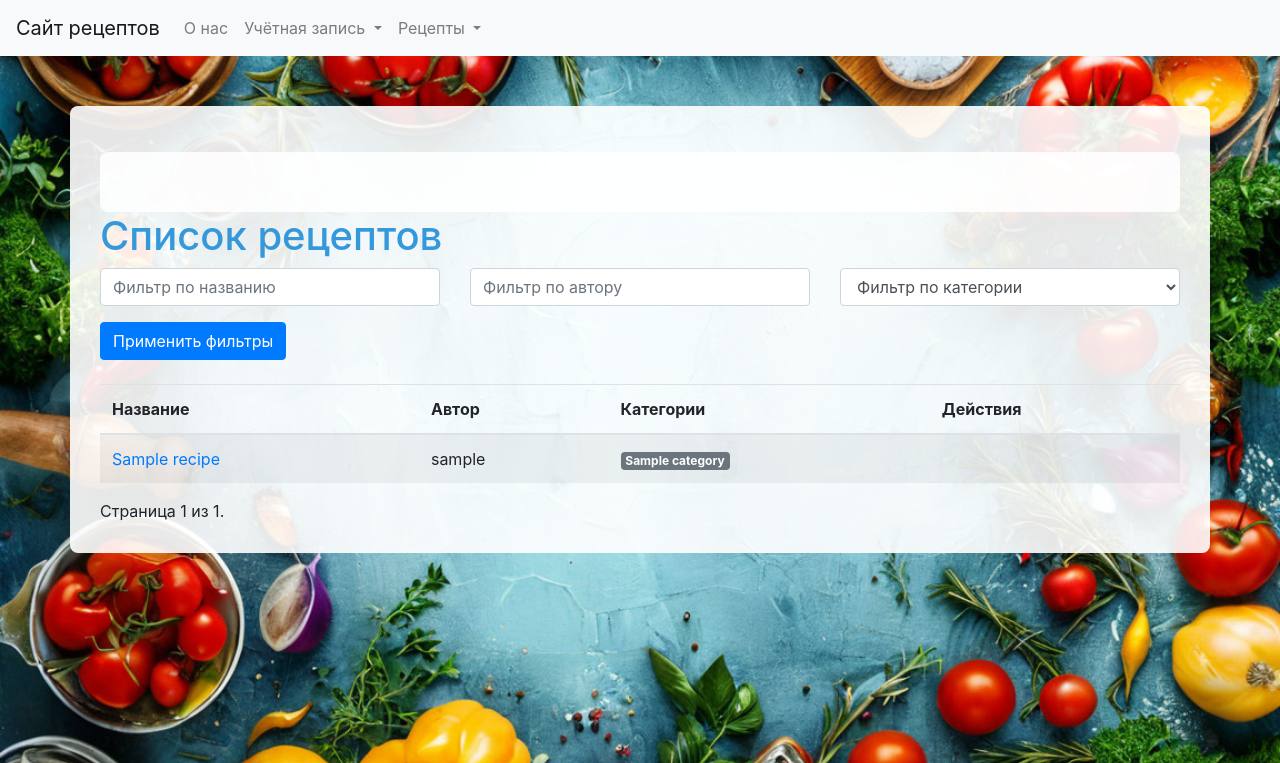
After one commit to Andreytsvl/Recire, a Django app: page /list-recipes/ in a window 1280 px wide. The commit adds this page. Shown: the top 763 px of the page. Run offline with Django 5.2, Linux system fonts and the light colour scheme; tables that the repository leaves empty hold one stand-in row (values such as "Sample post"); some libraries are stand-ins or nearby versions.

Commit message:
final commit

```diff
--- a/recipes/templates/base.html
+++ b/recipes/templates/base.html
@@ -11,13 +11,11 @@
 
     <style>
         body {
-
-          background-repeat: no-repeat;
-          background-attachment: fixed;
-          background-position: center center;
-          background-size: cover;
-
-          height: 100%;
+            background-repeat: no-repeat;
+            background-attachment: fixed;
+            background-position: center center;
+            background-size: cover;
+            height: 100%;
         }
         .container {
             margin-top: 50px;
@@ -36,7 +34,7 @@
 <body>
 
 <nav class="navbar navbar-expand-lg navbar-light bg-light">
-    <a class="navbar-brand" href="#">Сайт рецептов</a>
+    <a class="navbar-brand" href="{% url 'recipes:index' %}">Сайт рецептов</a>
     <button class="navbar-toggler" type="button" data-toggle="collapse" data-target="#navbarNav"
             aria-controls="navbarNav" aria-expanded="false" aria-label="Toggle navigation">
         <span class="navbar-toggler-icon"></span>
@@ -44,38 +42,40 @@
     <div class="collapse navbar-collapse" id="navbarNav">
         <ul class="navbar-nav">
             <li class="nav-item">
-                <a class="nav-link" href="{% url 'recipes:index' %}">Главная</a>
-            </li>
-            <li class="nav-item">
                 <a class="nav-link" href="{% url 'recipes:about' %}">О нас</a>
             </li>
-            <li class="nav-item">
-                <a class="nav-link" href="{% url 'user:registration' %}">Регистрация</a>
-            </li>
-            <li class="nav-item">
-                <a class="nav-link" href="{% url 'user:login' %}">Вход</a>
-            </li>
-            <li class="nav-item">
-                <a class="nav-link" href="{% url 'user:logout' %}">Выход</a>
-            </li>
-
-            <li class="nav-item"><a class="nav-link" href="{% url 'recipes:random_recipe' %}">Смотреть рецепты</a></li>
-            {% if request.user.is_authenticated %}
-            <li class="nav-item"><a class="nav-link" href="{% url 'recipes:create_recipe' %}">Добавить рецепт</a></li>
-            {% endif %}
             <li class="nav-item dropdown">
-                <a class="nav-link dropdown-toggle" href="#" id="profileDropdown" role="button" data-toggle="dropdown"
-                   aria-haspopup="true" aria-expanded="false">Мой профиль</a>
-                <div class="dropdown-menu" aria-labelledby="profileDropdown">
-                    <a class="dropdown-item" href="{% url 'user:profile' %}">Личный кабинет</a>
-                    {% if user.is_admin or user.is_staff %}
-                    <a class="dropdown-item text-black" href="{% url 'admin:index' %}">Админ панель</a>
+                <a class="nav-link dropdown-toggle" href="#" id="authDropdown" role="button" data-toggle="dropdown"
+                   aria-haspopup="true" aria-expanded="false">
+                    Учётная запись
+                </a>
+                <div class="dropdown-menu" aria-labelledby="authDropdown">
+                    {% if not request.user.is_authenticated %}
+                        <a class="dropdown-item" href="{% url 'user:registration' %}">Регистрация</a>
+                        <a class="dropdown-item" href="{% url 'user:login' %}">Вход</a>
+                    {% else %}
+                        <a class="dropdown-item" href="{% url 'user:profile' %}">Личный кабинет</a>
+                        <a class="dropdown-item" href="{% url 'user:logout' %}">Выход</a>
+                    {% endif %}
+                    {% if user.is_staff or user.is_superuser %}
+                        <a class="dropdown-item" href="{% url 'admin:index' %}">Админ панель</a>
                     {% endif %}
                 </div>
+            </li>
+            <li class="nav-item dropdown">
+                <a class="nav-link dropdown-toggle" href="#" id="recipesDropdown" role="button" data-toggle="dropdown"
+                   aria-haspopup="true" aria-expanded="false">
+                    Рецепты
+                </a>
+                <div class="dropdown-menu" aria-labelledby="recipesDropdown">
+                    <a class="dropdown-item" href="{% url 'recipes:create_recipe' %}">Добавить рецепт</a>
+                    <a class="dropdown-item" href="{% url 'recipes:random_recipe' %}">Смотреть 5 случайных</a>
+                    <a class="dropdown-item" href="{% url 'recipes:list_recipes' %}">Смотреть весь список</a>
+                </div>
+            </li>
         </ul>
     </div>
 </nav>
-
 
 <div class="container">
     {% include "includes/notifications.html" %}
--- /dev/null
+++ b/recipes/templates/list_recipes.html
@@ -0,0 +1,79 @@
+{% extends "base.html" %}
+
+{% block content %}
+<h1>Список рецептов</h1>
+
+<!-- Фильтры -->
+<form method="GET" action="{% url 'recipes:list_recipes' %}" class="mb-4">
+    <div class="row">
+        <div class="col-md-4">
+            <input type="text" name="title" class="form-control" placeholder="Фильтр по названию" value="{{ title_filter }}">
+        </div>
+        <div class="col-md-4">
+            <input type="text" name="author" class="form-control" placeholder="Фильтр по автору" value="{{ author_filter }}">
+        </div>
+        <div class="col-md-4">
+            <select name="category" class="form-control">
+                <option value="">Фильтр по категории</option>
+                {% for category in categories %}
+                    <option value="{{ category.id }}" {% if category.id|stringformat:"s" == category_filter %}selected{% endif %}>
+                        {{ category.name }}
+                    </option>
+                {% endfor %}
+            </select>
+        </div>
+    </div>
+    <button type="submit" class="btn btn-primary mt-3">Применить фильтры</button>
+</form>
+
+<!-- Таблица рецептов -->
+<table class="table table-striped">
+    <thead>
+        <tr>
+            <th>Название</th>
+            <th>Автор</th>
+            <th>Категории</th>
+            <th>Действия</th>
+        </tr>
+    </thead>
+    <tbody>
+        {% for recipe in page_obj %}
+        <tr>
+            <td>
+                <a href="{% url 'recipes:mono_recipe' recipe.id %}">{{ recipe.title }}</a>
+            </td>
+            <td>{{ recipe.author.username }}</td>
+            <td>
+                {% for category in recipe.categories.all %}
+                    <span class="badge badge-secondary">{{ category.name }}</span>
+                {% endfor %}
+            </td>
+            <td>
+                {% if recipe.author == request.user %}
+                    <a href="{% url 'recipes:update_recipe' recipe.id %}" class="btn btn-sm btn-primary">Редактировать</a>
+                {% endif %}
+            </td>
+        </tr>
+        {% endfor %}
+    </tbody>
+</table>
+
+<!-- Пагинация -->
+<div class="pagination">
+    <span class="step-links">
+        {% if page_obj.has_previous %}
+            <a href="?page=1&title={{ title_filter }}&author={{ author_filter }}&category={{ category_filter }}">&laquo; первая</a>
+            <a href="?page={{ page_obj.previous_page_number }}&title={{ title_filter }}&author={{ author_filter }}&category={{ category_filter }}">предыдущая</a>
+        {% endif %}
+
+        <span class="current">
+            Страница {{ page_obj.number }} из {{ page_obj.paginator.num_pages }}.
+        </span>
+
+        {% if page_obj.has_next %}
+            <a href="?page={{ page_obj.next_page_number }}&title={{ title_filter }}&author={{ author_filter }}&category={{ category_filter }}">следующая</a>
+            <a href="?page={{ page_obj.paginator.num_pages }}&title={{ title_filter }}&author={{ author_filter }}&category={{ category_filter }}">последняя &raquo;</a>
+        {% endif %}
+    </span>
+</div>
+{% endblock %}
--- a/recipes/urls.py
+++ b/recipes/urls.py
@@ -9,5 +9,8 @@ urlpatterns = [
     path('about/', views.about, name='about'),
     path('random-recipe/', views.random_recipe, name='random_recipe'),
     path('create-recipe/', views.create_recipe, name='create_recipe'),
-
+    path('list-recipes/', views.list_recipes, name='list_recipes'),
+    path('update-recipe/<int:recipe_id>/', views.update_recipe, name='update_recipe'),
+    path('delete-recipe/<int:recipe_id>/', views.delete_recipe, name='delete_recipe'),
+    path('mono-recipe/<int:recipe_id>/', views.mono_recipe, name='mono_recipe'),
 ]
--- a/recipes/views.py
+++ b/recipes/views.py
@@ -1,11 +1,11 @@
 from django.http import HttpResponse
-
+from django.db.models import Q
 from recipes.models import Recipe, Category
-from django.shortcuts import render, redirect
+from django.shortcuts import render, redirect, get_object_or_404
 from django.contrib.auth.decorators import login_required
 from recipes.forms import CreateRecipeForm
 import random
-
+from django.core.paginator import Paginator
 
 def index(request):
     recipes = Recipe.objects.all()[:5]  # Получаем первые 5 рецептов
@@ -35,3 +35,65 @@ def random_recipe(request):
     # Отбираем 5 случайных рецептов
     recipes = Recipe.objects.order_by('?')[:5]
     return render(request, 'random_recipe.html', {'recipes': recipes})
+
+def list_recipes(request):
+    # Фильтры
+    title_filter = request.GET.get('title', '')
+    author_filter = request.GET.get('author', '')
+    category_filter = request.GET.get('category', '')
+
+    # Базовый запрос
+    recipes = Recipe.objects.all()
+
+    # Применение фильтров
+    if title_filter:
+        recipes = recipes.filter(title__icontains=title_filter)
+    if author_filter:
+        recipes = recipes.filter(author__username__icontains=author_filter)
+    if category_filter:
+        recipes = recipes.filter(categories__id=category_filter)
+
+    # Пагинация
+    paginator = Paginator(recipes, 10)  # Показывать по 10 рецептов на странице
+    page_number = request.GET.get('page')
+    page_obj = paginator.get_page(page_number)
+
+    # Получение списка категорий для фильтров
+    categories = Category.objects.all()
+
+    return render(request, 'list_recipes.html', {
+        'page_obj': page_obj,
+        'categories': categories,
+        'title_filter': title_filter,
+        'author_filter': author_filter,
+        'category_filter': category_filter,
+    })
+
+@login_required
+def update_recipe(request, recipe_id):
+    recipe = get_object_or_404(Recipe, id=recipe_id)
+
+    # Проверка, что текущий пользователь является автором рецепта
+    if recipe.author != request.user:
+        return redirect('recipes:list_recipes')
+
+    if request.method == 'POST':
+        form = CreateRecipeForm(request.POST, request.FILES, instance=recipe)
+        if form.is_valid():
+            form.save()
+            return redirect('recipes:list_recipes')
+    else:
+        form = CreateRecipeForm(instance=recipe)
+
+    return render(request, 'update_recipe.html', {'form': form, 'recipe': recipe})
+
+def mono_recipe(request, recipe_id):
+    recipe = get_object_or_404(Recipe, id=recipe_id)
+    return render(request, 'mono_recipe.html', {'recipe': recipe})
+
+@login_required
+def delete_recipe(request, recipe_id):
+    recipe = get_object_or_404(Recipe, id=recipe_id)
+    if recipe.author == request.user:
+        recipe.delete()
+    return redirect('recipes:list_recipes')
--- a/static/deps/css/my_css.css
+++ b/static/deps/css/my_css.css
@@ -7,3 +7,13 @@ body {
 
   height: 100%;
 }
+
+.recipe-description, .recipe-steps {
+    max-height: 200px; /* Ограничиваем высоту */
+    overflow-y: auto; /* Добавляем вертикальную прокрутку */
+    overflow-x: hidden; /* Убираем горизонтальную прокрутку */
+    border: 1px solid #ccc; /* Добавляем рамку для визуального разделения */
+    padding: 10px; /* Добавляем отступы */
+    margin-bottom: 20px; /* Добавляем отступ снизу */
+    white-space: normal; /* Разрешаем перенос строк */
+}
```
Also changed, not shown: recipes/templates/mono_recipe.html (added, +28 -0 lines), recipes/templates/update_recipe.html (added, +42 -0 lines).
